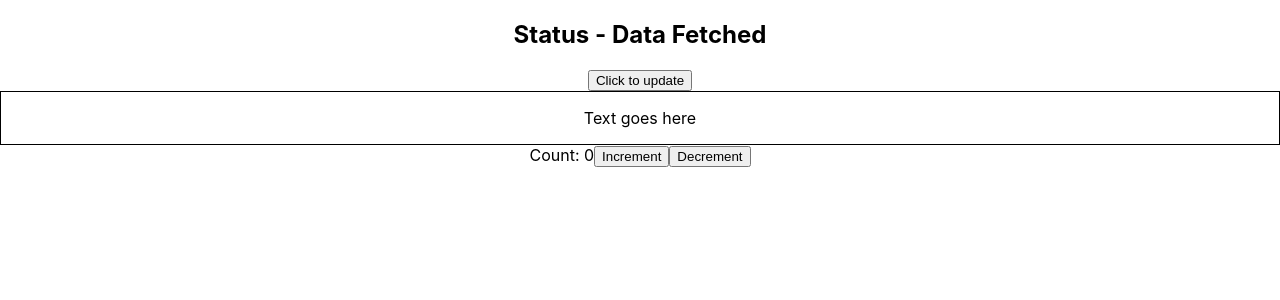
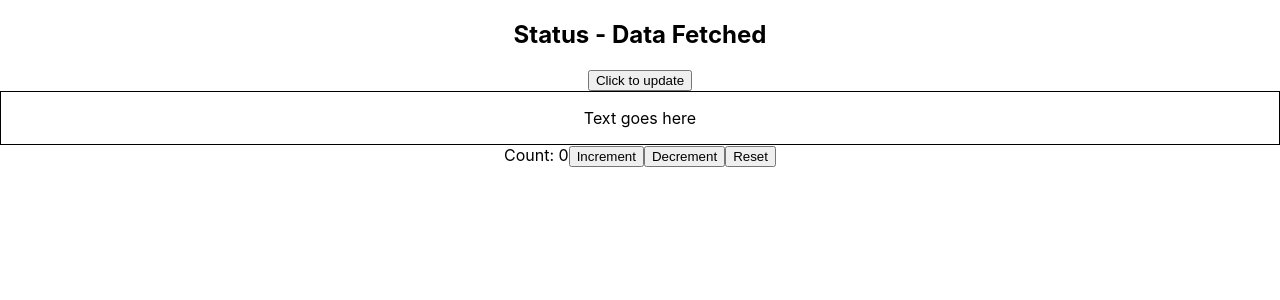
Before and after one commit to saishivah/react-typescript, a React (Create React App) app: page / in a window 1280 px wide. Shown: the top 300 px of the page. Built offline with nearby package versions, Linux system fonts and the light colour scheme.

Commit message:
Discriminating Unions

```diff
--- a/src/components/Counter.tsx
+++ b/src/components/Counter.tsx
@@ -4,17 +4,25 @@
   count: number;
 };
 
-type CounterAction = {
-  type: string;
+type UpdateAction = {
+  type: "increment" | "decrement";
   payload: number;
 };
+
+type ResetAction = {
+  type: "reset";
+};
+
+type CounterAction = UpdateAction | ResetAction;
 // Define a reducer function
 const reducer = (state: CounterState, action: CounterAction) => {
   switch (action.type) {
     case "increment":
-      return { count: state.count + 1 };
+      return { count: state.count + action.payload };
     case "decrement":
-      return { count: state.count - 1 };
+      return { count: state.count - action.payload };
+    case "reset":
+      return { count: 0 };
     default:
       return state;
   }
@@ -36,6 +44,7 @@
       <button onClick={() => dispatch({ type: "decrement", payload: 10 })}>
         Decrement
       </button>
+      <button onClick={() => dispatch({ type: "reset" })}>Reset</button>
     </div>
   );
 };
```
